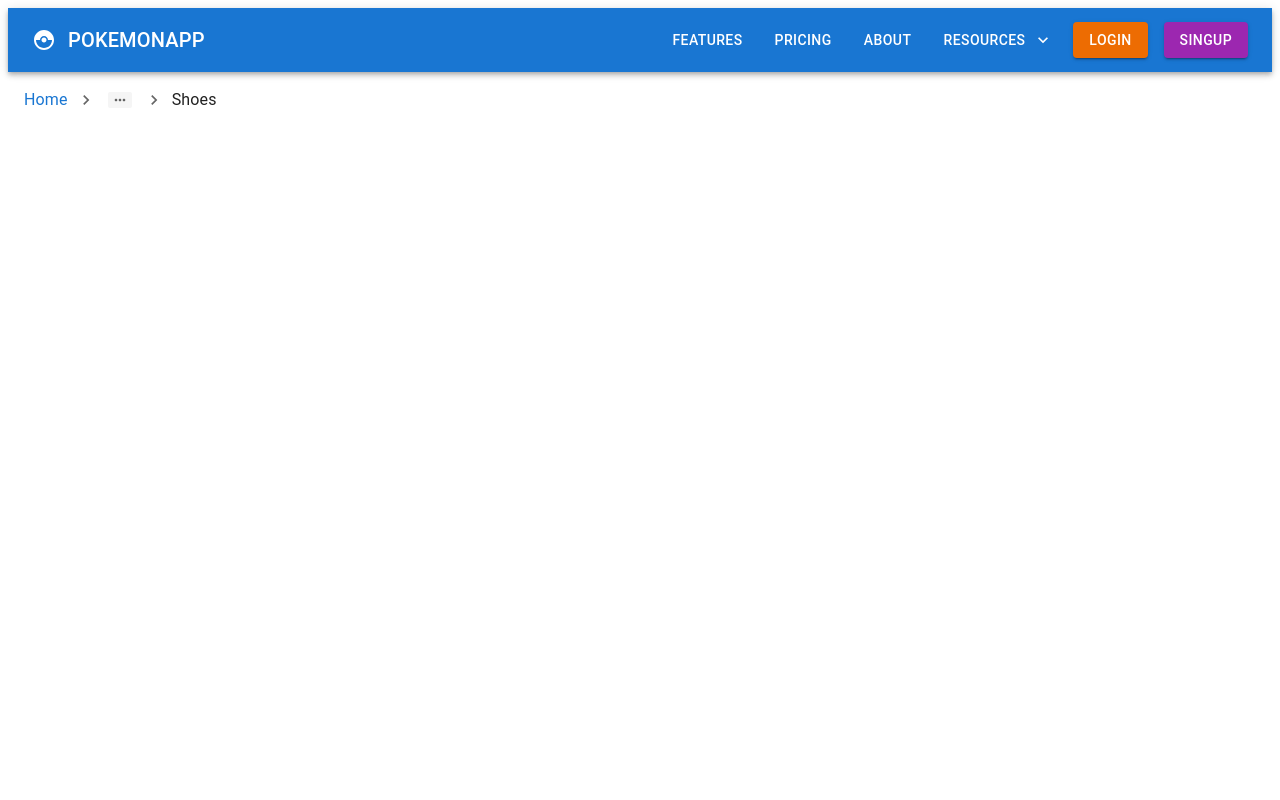
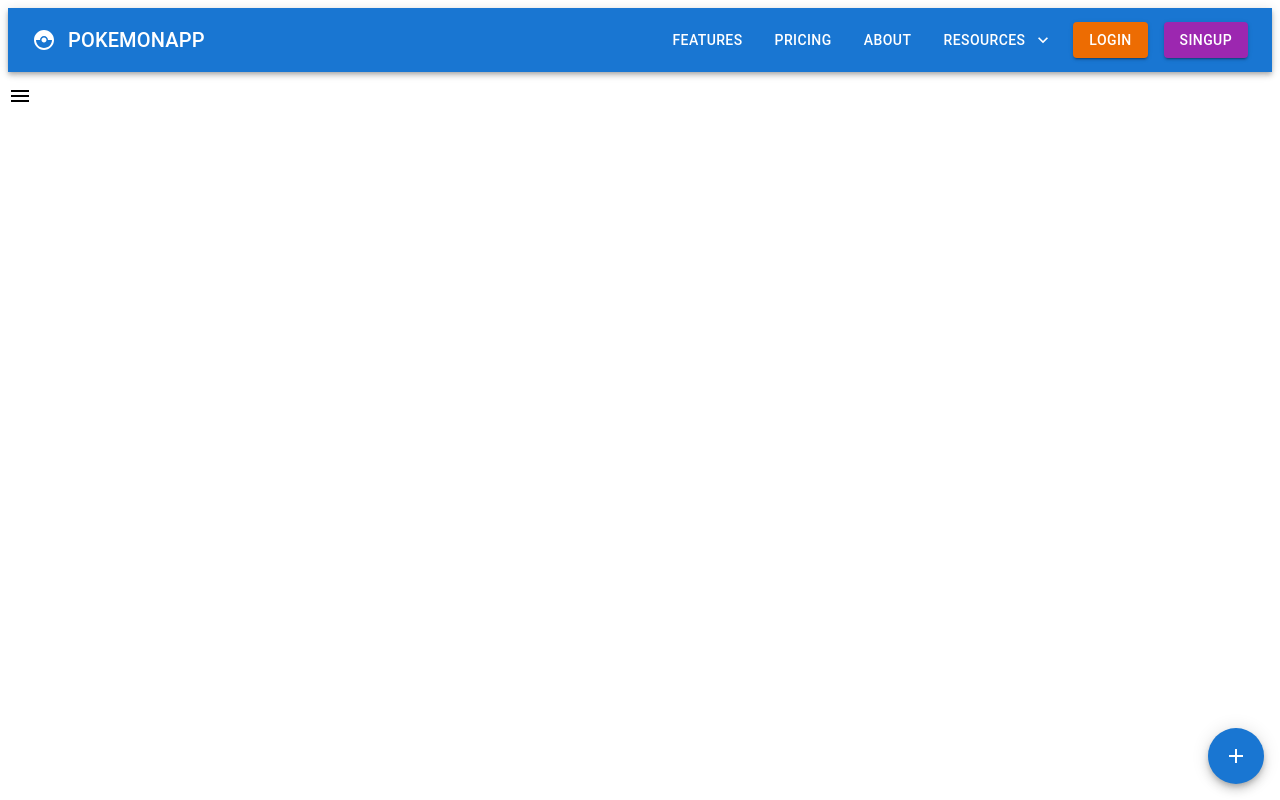
Before and after one commit to baArlene/react-mui, a React (Vite) app in the folder react-material-ui-app/: page / in a window 1280 px wide. Built offline with nearby package versions, Linux system fonts and the light colour scheme.

Commit message:
++++++ Speeddial

```diff
--- a/react-material-ui-app/src/App.tsx
+++ b/react-material-ui-app/src/App.tsx
@@ -1,8 +1,10 @@
 import './App.css'
-import MuiBreadcrumbs from './components/MuiBreadcrumbs';
+import MuiDrawer from './components/MuiDrawer';
+// import MuiBreadcrumbs from './components/MuiBreadcrumbs';
 // import MuiLink from './components/MuiLink';
 // import MuiImageList from './components/MuiImageList';
 import MuiNavbar from './components/MuiNavbar';
+import MuiSpeedDial from './components/MuiSpeedDial';
 // import MuiAccordion from './components/MuiAccordion';
 // import MuiCard from './components/MuiCard';
 // import MuiAutocomplete from './components/MuiAutocomplete';
@@ -34,7 +36,9 @@ function App() {
       {/*<MuiImageList />*/}
       <MuiNavbar />
       {/*<MuiLink />*/}
-      <MuiBreadcrumbs />
+      {/*<MuiBreadcrumbs />*/}
+      <MuiDrawer />
+      <MuiSpeedDial />
     </div>
   );
 }
--- /dev/null
+++ b/react-material-ui-app/src/components/MuiDrawer.tsx
@@ -0,0 +1,34 @@
+import { Box, Drawer, IconButton, Typography } from "@mui/material";
+import { useState } from "react";
+import MenuIcon from "@mui/icons-material/Menu";
+
+const MuiDrawer = () => {
+  const [isDrawerOpen, setIsDrawerOpen] = useState(false);
+
+  return (
+    <>
+      <IconButton
+        size="large"
+        edge="start"
+        color="inherit"
+        aria-label="logo"
+        onClick={() => setIsDrawerOpen(true)}
+      >
+        <MenuIcon />
+      </IconButton>
+      <Drawer
+        anchor="left"
+        open={isDrawerOpen}
+        onClose={() => setIsDrawerOpen(false)}
+      >
+        <Box p={2} width="250px" textAlign="center" role="presentation">
+          <Typography variant="h6" component="div">
+            Side Panel
+          </Typography>
+        </Box>
+      </Drawer>
+    </>
+  );
+};
+
+export default MuiDrawer;
--- /dev/null
+++ b/react-material-ui-app/src/components/MuiSpeedDial.tsx
@@ -0,0 +1,21 @@
+import { SpeedDial, SpeedDialAction, SpeedDialIcon } from "@mui/material";
+import CopyIcon from '@mui/icons-material/FileCopyOutlined'
+import PrintIcon from '@mui/icons-material/Print'
+import ShareIcon from '@mui/icons-material/Share'
+import EditIcon from "@mui/icons-material/Edit";
+
+const MuiSpeedDial = () => {
+  return (
+    <SpeedDial
+      ariaLabel="Navigation speed dial"
+      sx={{ position: "absolute", bottom: 16, right: 16 }}
+      icon={<SpeedDialIcon openIcon={<EditIcon />} />}
+    >
+      <SpeedDialAction icon={<CopyIcon />} tooltipTitle='Copy' tooltipOpen />
+      <SpeedDialAction icon={<PrintIcon />} tooltipTitle='Print' tooltipOpen />
+      <SpeedDialAction icon={<ShareIcon />} tooltipTitle='Share' tooltipOpen />
+    </SpeedDial>
+  );
+};
+
+export default MuiSpeedDial;
```
